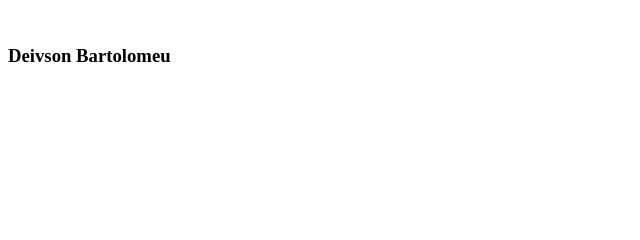
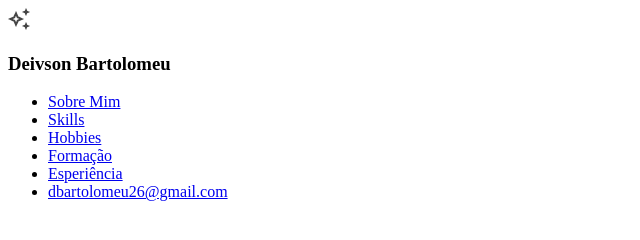
Before and after one commit to De-Bart/portifolio, a plain HTML site: page Portifólio/index.html in a window 1280 px wide. Shown: the whole page, without its empty margins (0-640 px from the left). Drawn offline with Linux system fonts and the light colour scheme.

Commit message:
Update index.html

```diff
--- a/Portifólio/index.html
+++ b/Portifólio/index.html
@@ -7,10 +7,19 @@
         <title>Portifólo - Deivson B.</title>
     </head>
     <body>
-
-      <header>
-        <img src="" alt="">
-        <h3>Deivson Bartolomeu</h3>
-      </header>
+        <section class="menu">
+            <header class="">
+                <img src="assets/vector.png" alt="vetor">
+                <h3>Deivson Bartolomeu</h3>
+            </header>
+            <ul class="menu__lista">
+                <li class="menu__lista__item"><a href="#sobremim">Sobre Mim</a></li>
+                <li class="menu__lista__item"><a href="#skills">Skills</a></li>
+                <li class="menu__lista__item"><a href="#hobbies">Hobbies</a></li>
+                <li class="menu__lista__item"><a href="#formacao">Formação</a></li>
+                <li class="menu__lista__item"><a href="#xp">Esperiência</a></li>
+                <li class="menu__lista__item"><a href="#contato">dbartolomeu26@gmail.com</a></li>
+            </ul>
+        </section>
     </body>
 </html>
```
